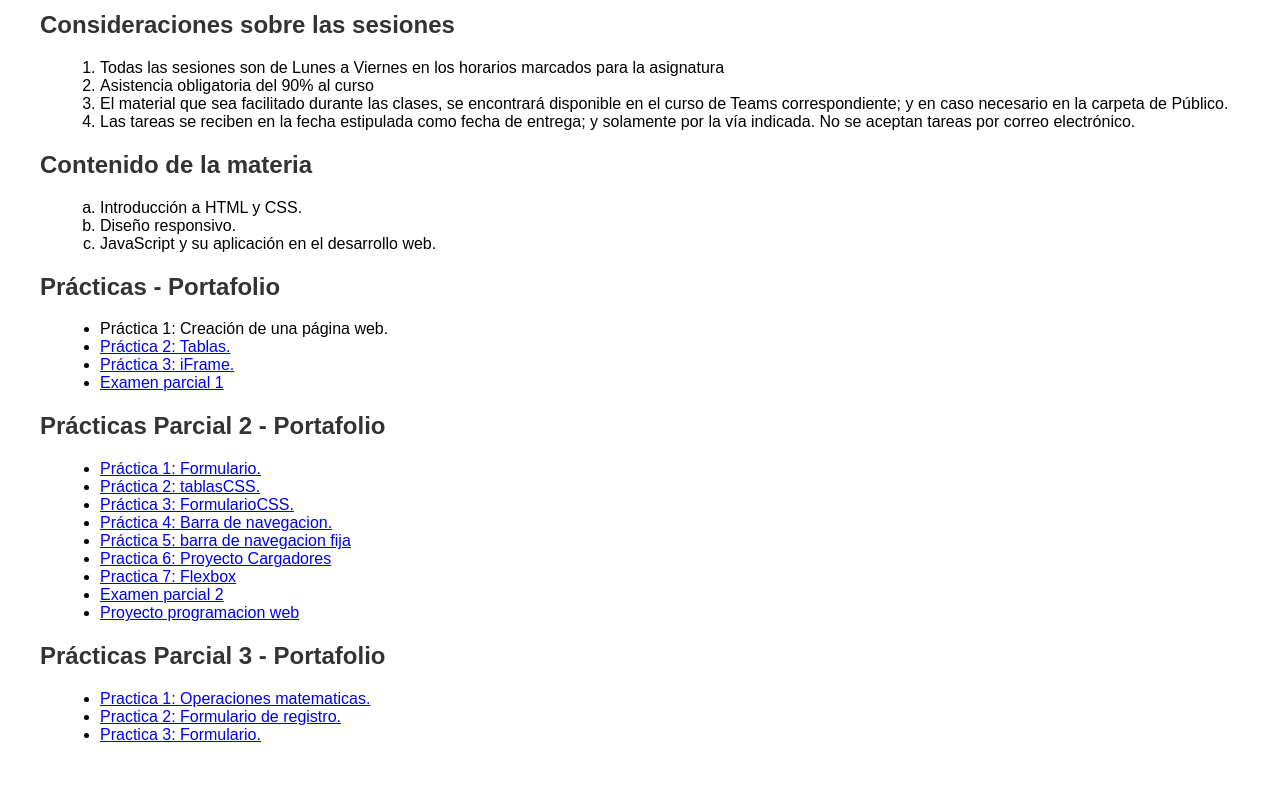
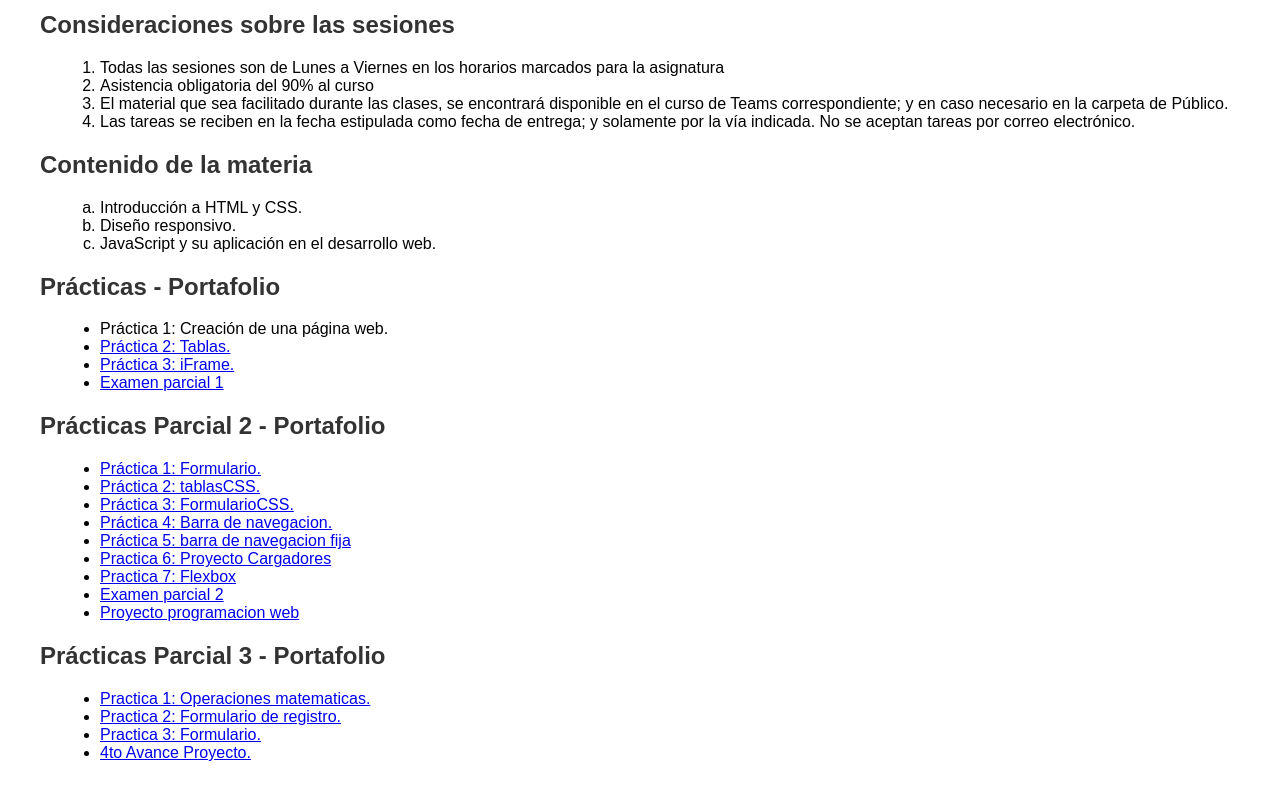
Before and after one commit to GinoWeb/paginaweb, a plain HTML site: page index.html in a window 1280 px wide. Shown: the part 1082-1882 px from the top of the page. Drawn offline with Linux system fonts and the light colour scheme.

Commit message:
index.html

```diff
--- a/index.html
+++ b/index.html
@@ -137,6 +137,7 @@
         <li><a href="Operaciones Java.html"target="_blank"> Practica 1: Operaciones matematicas.</a></li>
         <li><a href="Formulario de registro/index.html"target="_blank"> Practica 2: Formulario de registro.</a></li>
         <li><a href="formulario/Formulario JS html.html"target="_blank"> Practica 3: Formulario.</a></li>
+        <li><a href="4to avance/ProyectoRevision.html"target="_blank"> 4to Avance Proyecto.</a></li>
 
     </ul>
 </body>
```
